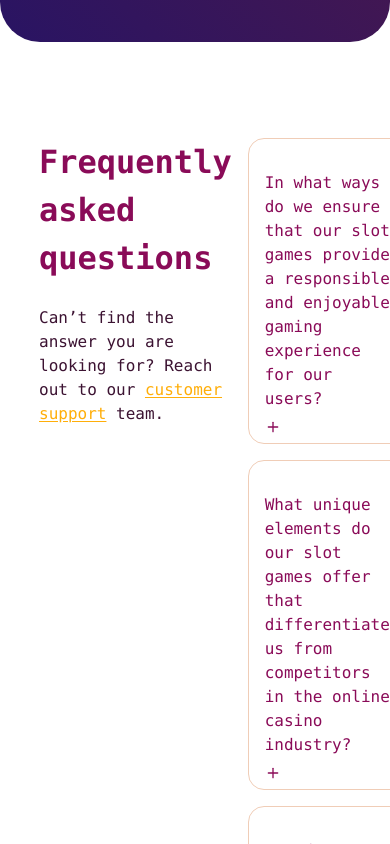
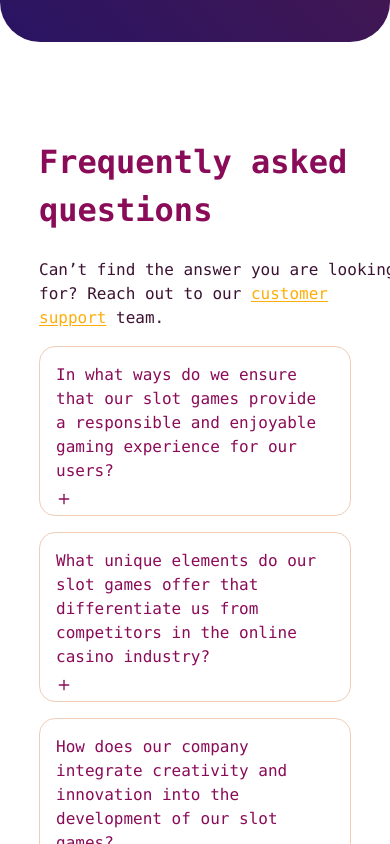
Before and after one commit to X-Elevate/LlamaGames, a Next.js app in the folder frontend/: page / in a window 390 px wide. Shown: the part 6300-7144 px from the top of the page. Built offline with nearby package versions, Linux system fonts and the light colour scheme.

Commit message:
Update FAQ.tsx

```diff
--- a/frontend/components/sections/FAQ/FAQ.tsx
+++ b/frontend/components/sections/FAQ/FAQ.tsx
@@ -1,10 +1,9 @@
-
 import { Accordion, AccordionContent, AccordionItem, AccordionTrigger } from '@/components/ui/accordion';
 import { faqData } from './FAQData';
 
 export default function FAQ() {
     return (
-        <section className='w-[80%] flex flex-row gap-4 items-start justify-between mb-28 mx-36'>
+        <section className='w-[80%] flex flex-col md:flex-row gap-4 items-start justify-between mb-28 mx-36'>
             <div className='w-96 relative top-0'>
                 <h2 className='relative text-[32px] font-semibold text-cherry pb-6 w-[85%]'>
                     Frequently asked questions
@@ -18,12 +17,11 @@ export default function FAQ() {
                 </p>
             </div>
 
-            <ul className='w-[60%] flex flex-col gap-4'>
+            <ul className='w-full md:w-[60%] flex flex-col gap-4'>
                 {faqData.map((faq, index) => (
-
-                    <Accordion className='h-full rounded-2xl border-[1px] border-[#F0CDB7]   shadow-none' type='single' collapsible key={index}>
+                    <Accordion className='h-full rounded-2xl border-[1px] border-[#F0CDB7] shadow-none' type='single' collapsible key={index}>
                         <AccordionItem value={`item-${index}`}>
-                            <AccordionTrigger className='mx-4 text-left text-cherry'>
+                            <AccordionTrigger className='mx-4 pt-4 text-left text-cherry'>
                                 {faq.question}
                             </AccordionTrigger>
                             <AccordionContent className='mx-4 text-darkCherry text-base font-normal'>
@@ -31,7 +29,6 @@ export default function FAQ() {
                             </AccordionContent>
                         </AccordionItem>
                     </Accordion>
-
                 ))}
                 <span className='text-orange underline underline-offset-2 text-base font-medium hover:cursor-pointer'>
                     Learn more
```
